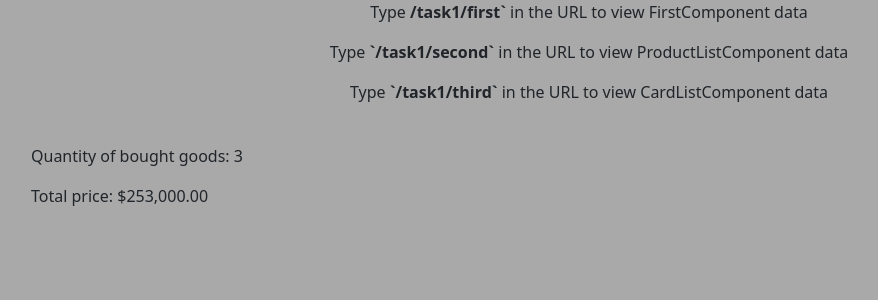
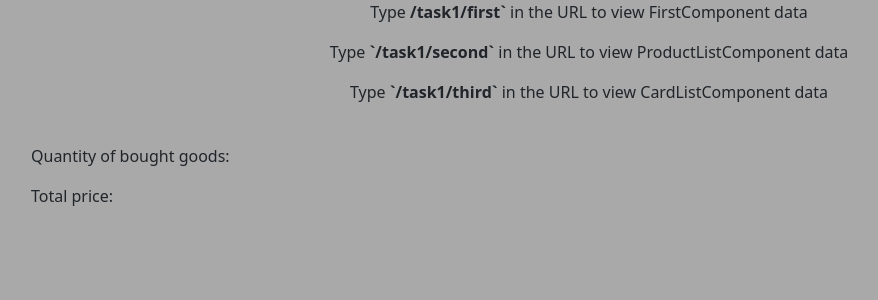
Before and after one commit to WhiteFlash/shop, an Angular app: page /task2/carts in a window 1280 px wide. Shown: the top 300 px of the page, without its empty margins (51-929 px from the left). Built offline with nearby package versions, Linux system fonts and the light colour scheme.

Commit message:
Task 2: Incomplete: 6

```diff
--- a/src/app/task2/cart/components/cart-list/cart-list.component.html
+++ b/src/app/task2/cart/components/cart-list/cart-list.component.html
@@ -1,7 +1,9 @@
 <div class="container">
 
-    <p>Quantity of bought goods: {{quantity.length}}</p>
-    <p>Total price: {{totalPrice | currency}}</p>
+    <p>Quantity of bought goods:</p>
+    <p>Total price:</p>
+    <!-- <p>Quantity of bought goods: {{quantity$.value.length}}</p>
+    <p>Total price: {{totalPrice | currency}}</p> -->
     <div class="row">
 
         <ng-template>
--- a/src/app/task2/cart/components/cart-list/cart-list.component.ts
+++ b/src/app/task2/cart/components/cart-list/cart-list.component.ts
@@ -17,6 +17,7 @@ export class CartListComponent implements OnInit, OnDestroy {
 
   quantityIncorrectData = this._cartService.getTotalQuantity;
   quantity!: IProduct[];
+  quantity$ = new BehaviorSubject<IProduct[]>([]);
   totalPrice!: number;
 
   ngOnInit(): void {
@@ -26,6 +27,8 @@ export class CartListComponent implements OnInit, OnDestroy {
 
     this._cartService.setItemsToBuy(this._productService.getProducts())
     this._subscription.push(this._cartService.totalQuantity$.subscribe(x => this.quantity = x));
+
+    this._cartService.totalQuantity$.subscribe(x => this.quantity$.next(x));
 
     console.log(`Total quantity is : ${this.quantityIncorrectData}`);
     console.log(`Total price is : ${this.totalPrice}`);
```
